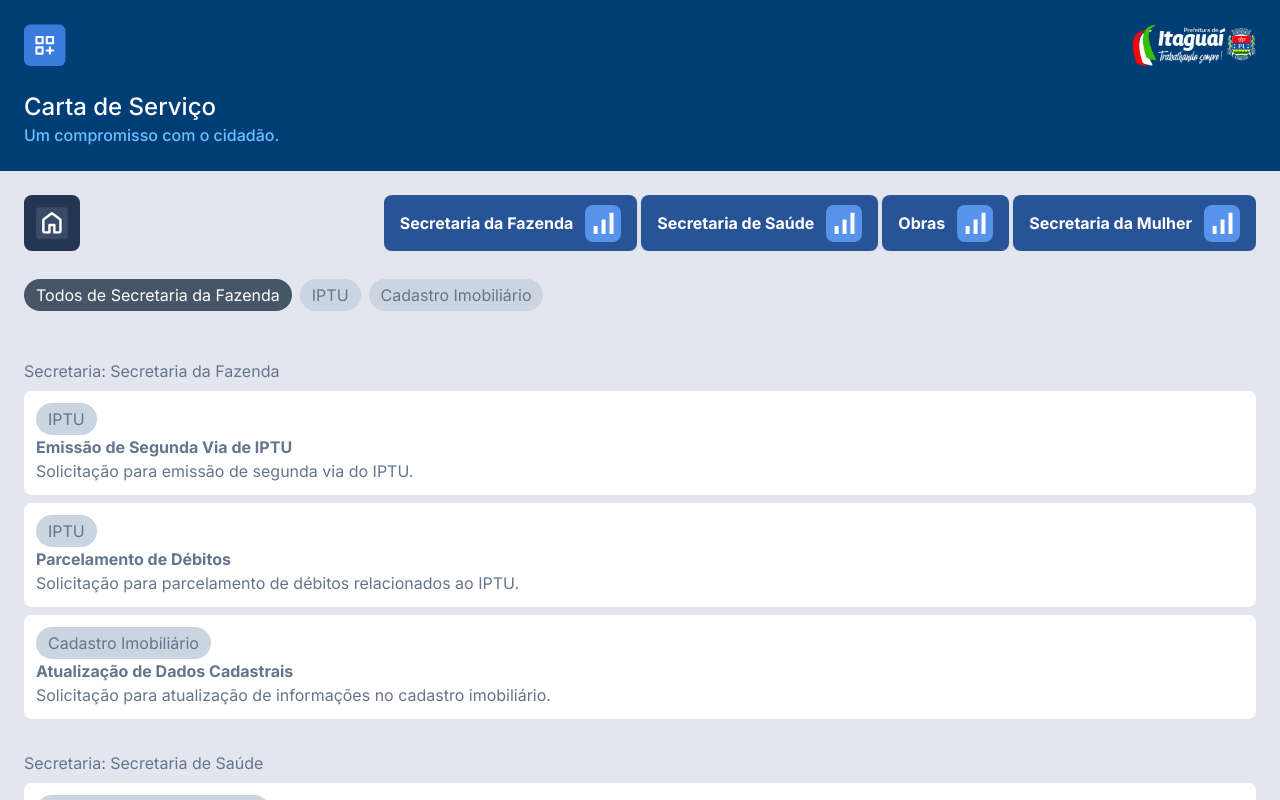
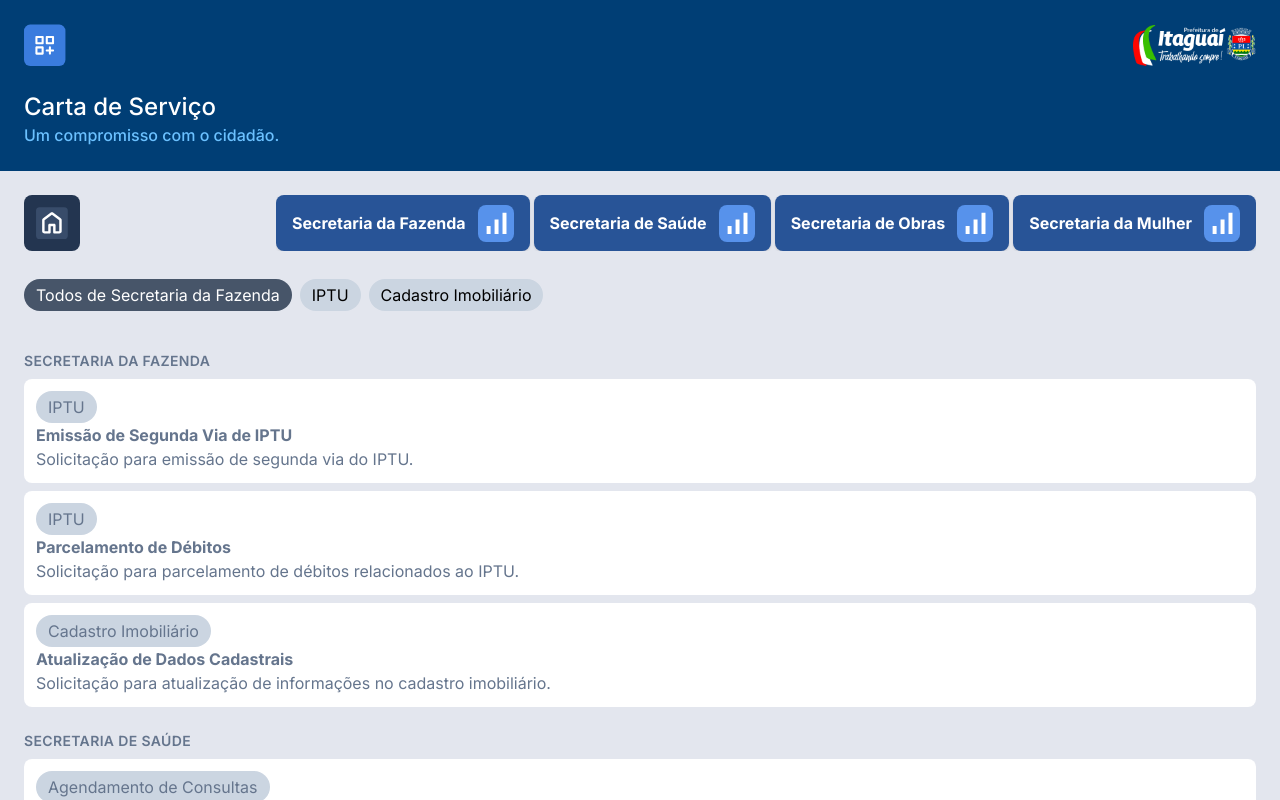
Before and after one commit to vsiago/carta-de-servico, a Next.js app: page / in a window 1280 px wide. Both pictures are taken after a click on the item "Secretaria da Fazenda". Shown: the top 800 px of the page. Built offline with nearby package versions, Linux system fonts and the light colour scheme.

Commit message:
Perfeito

```diff
--- a/public/secretarias.json
+++ b/public/secretarias.json
@@ -63,7 +63,7 @@
       ]
     },
     {
-      "nome": "Obras",
+      "nome": "Secretaria de Obras",
       "icone": "/url",
       "servicos": [
         {
--- a/src/app/page.js
+++ b/src/app/page.js
@@ -29,24 +29,30 @@ export default function Carta() {
   const [state, setState] = useState(false);
   const [secretarias, setSecretarias] = useState([]);
   const [secretariaSelecionada, setSecretariaSelecionada] = useState(null);
-  const [cartaSelecionada, setCartaSelecionada] = useState(null)
+  const [cartaSelecionada, setCartaSelecionada] = useState(null);
+  const [servicos, setServicos] = useState([]);
 
   // Seleciona secretaria especifica
   const handleSecretariaClick = (secretaria = null) => {
     setSecretariaSelecionada(secretaria);
-    setState(false);
+    setCartaSelecionada(null);
   };
 
   // Seleciona a carta especifica
   const handleCartaClick = (carta = null) => {
-    // console.log(carta)
     setCartaSelecionada(carta);
-    setState(false)
-  }
+  };
 
   useEffect(() => {
     setSecretarias(secretariasData.secretarias);
   }, []); // executa apenas uma vez ao montar o componente
+
+  useEffect(() => {
+    if (secretariaSelecionada) {
+      setServicos(secretariaSelecionada.servicos);
+      setState(false)
+    }
+  }, [secretariaSelecionada]);
 
   return (
     <>
@@ -94,15 +100,14 @@ export default function Carta() {
             </div>
           </nav>
 
-          {/* SUBMENUS PARA BUSCAR TODOS OS SERVICOS */}
+          {/* RENDERIZA SUBMENUS PARA BUSCAR TODOS OS SERVICOS */}
           {secretariaSelecionada && (
             <div className='overflow-x-auto'>
               <ul className='flex gap-2 mt-3 z-[1000] whitespace-nowrap h-16 items-center'>
-                <p className='p-1 px-3 bg-slate-600 text-white rounded-full cursor-pointer h-8'>Todos de {secretariaSelecionada.nome}</p>
-                {secretariaSelecionada.servicos.map((carta, index) => (
-                  // Criar logica aqui
-                  <li onClick={() => handleCartaClick(carta)} key={index}>
-                    <p className='p-1 px-3 bg-slate-300 rounded-full cursor-pointer h-8'>{carta.nome}</p>
+                <p className={`p-1 px-3 rounded-full cursor-pointer h-8 ${!cartaSelecionada ? 'bg-slate-600 text-white' : 'bg-slate-300 text-black'}`} onClick={() => handleCartaClick(null)}>Todos de {secretariaSelecionada.nome}</p>
+                {servicos.map((servico, index) => (
+                  <li onClick={() => handleCartaClick(servico)} key={index}>
+                    <p className={`p-1 px-3 rounded-full cursor-pointer h-8 ${cartaSelecionada === servico ? 'bg-slate-600 text-white' : 'bg-slate-300 text-black'}`}>{servico.nome}</p>
                   </li>
                 ))}
               </ul>
@@ -116,7 +121,7 @@ export default function Carta() {
                 // Se uma das condições for verdadeira, renderiza a lista de todas as secretarias
                 return secretariasData.secretarias.map((secretaria, indexSecretaria) => (
                   <React.Fragment key={indexSecretaria}>
-                    <p className='mt-8'>Secretaria: {secretaria.nome}</p>
+                    <p className='mt-6 uppercase text-sm font-semibold tracking-wide'>{secretaria.nome}</p>
                     {secretaria.servicos.map((servico, indexServico) => (
                       <ul className='flex flex-col gap-2 mt-2' key={indexServico}>
                         {servico.cartas.map((carta, indexCarta) => (
@@ -135,12 +140,8 @@ export default function Carta() {
                 // Se cartaSelecionada não for nula, renderiza os itens do submenu
                 return (
                   <>
-                    {/* Aqui você renderiza os itens do submenu */}
-                    {/* Exemplo: */}
                     <p>{cartaSelecionada.nome}</p>
                     <ul className='flex flex-col gap-2 mt-5'>
-                      {/* Renderize os itens do submenu aqui */}
-                      {/* Exemplo: */}
                       {cartaSelecionada.cartas.map((carta, indexCarta) => (
                         <li className='list-none w-full bg-white p-3 rounded-lg' key={indexCarta}>
                           {/* <img src={carta.avatar} alt="Avatar" className="w-10 h-10" /> */}
```
